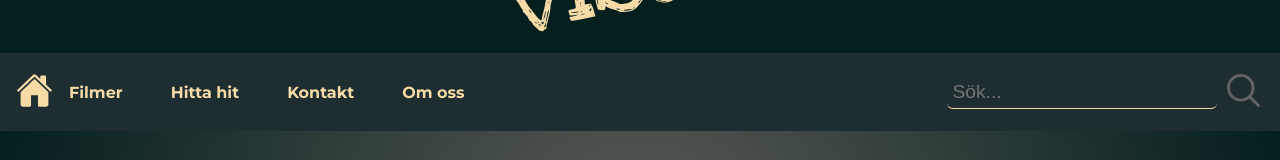
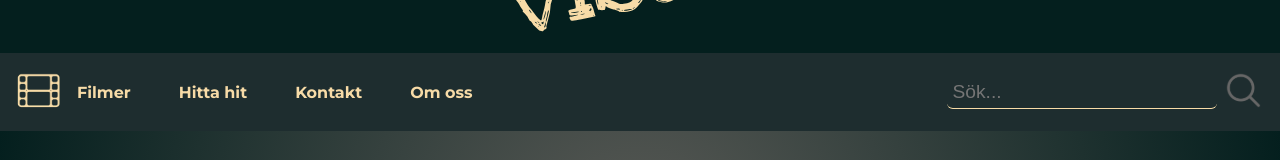
Before and after one commit to j-carlander/Filmvisarna, a React (Vite) app: page / in a window 1280 px wide. Shown: the part 196-356 px from the top of the page. Built offline with nearby package versions, Linux system fonts and the light colour scheme; no server answers.

Commit message:
replaced icon img for homelink in navbar

```diff
--- a/src/components/NavBar/NavBar.jsx
+++ b/src/components/NavBar/NavBar.jsx
@@ -8,7 +8,7 @@ export function NavBar({ matchDesktop }) {
     <nav className="main-nav-bar">
       {!matchDesktop.matches ? <BurgerMenu pages={pages} /> : null}
       <NavLink to={"/"}>
-        <img src="/home.svg" />
+        <img className="logo-mini-img" src="/logo-mini.png" />
       </NavLink>
       {matchDesktop.matches ? <DesktopMenu pages={pages} /> : null}
     </nav>
--- a/src/components/NavBar/_NavBar.scss
+++ b/src/components/NavBar/_NavBar.scss
@@ -4,6 +4,10 @@
   display: flex;
   align-items: center;
   gap: 1em;
+
+  .logo-mini-img {
+    width: 45px;
+  }
 
   li {
     list-style: none;
--- a/src/stylesheet/main.css
+++ b/src/stylesheet/main.css
@@ -454,6 +454,9 @@ button {
   display: flex;
   align-items: center;
   gap: 1em;
+}
+.main-nav-bar .logo-mini-img {
+  width: 45px;
 }
 .main-nav-bar li {
   list-style: none;
```
Also changed, not shown: public/logo-mini.png (added), 1 other file (tests, documents, lock files or other folders).
